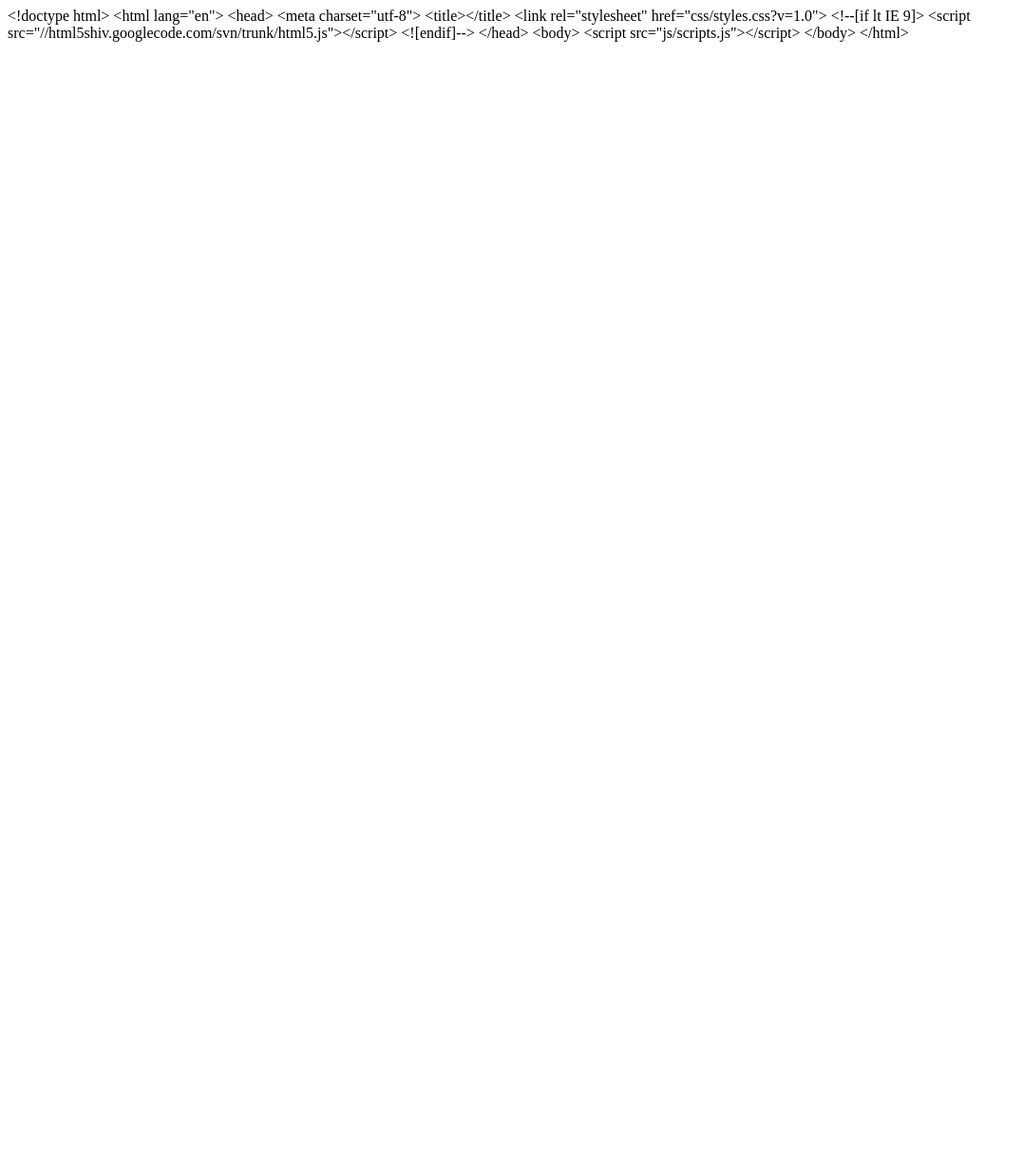
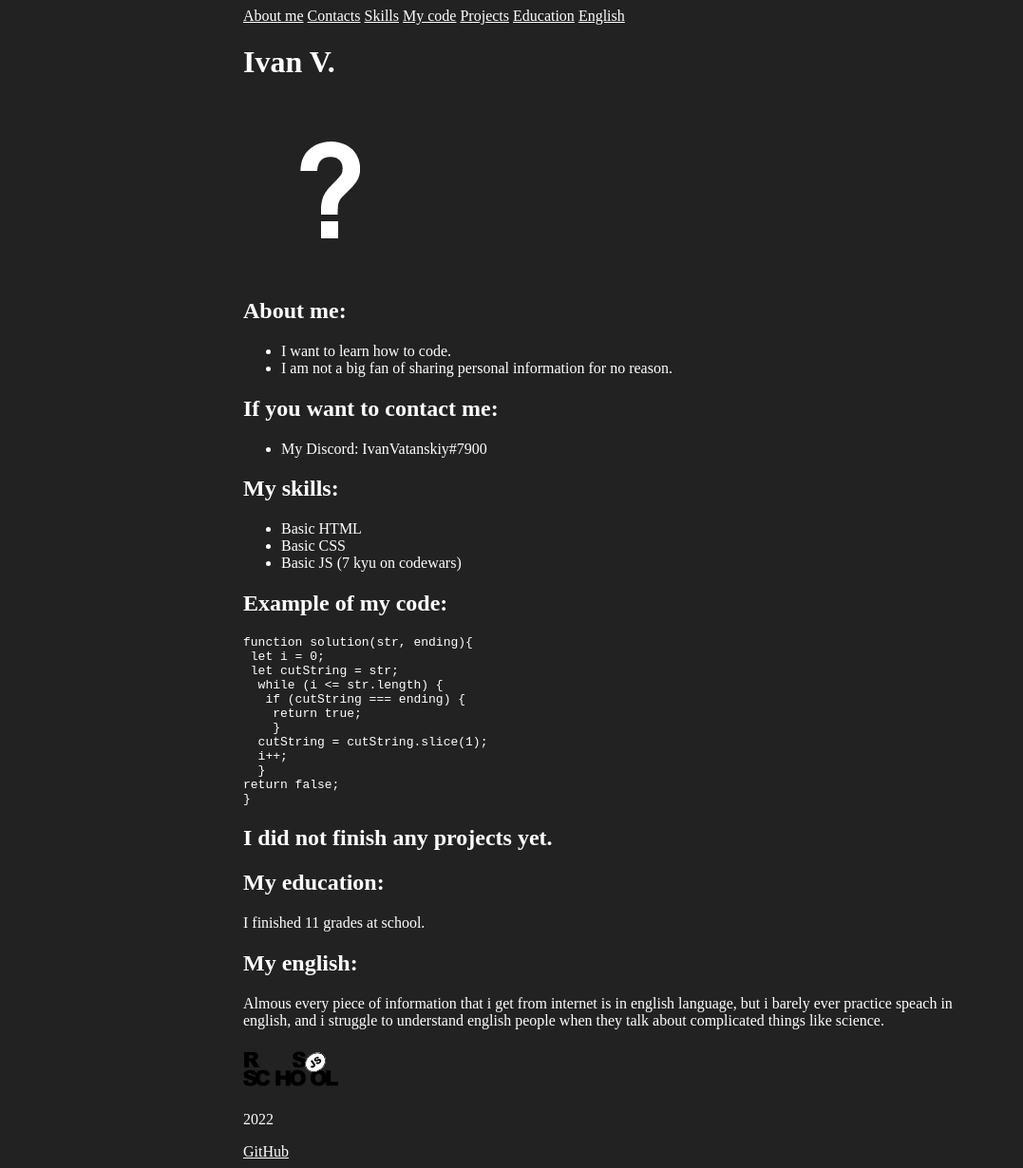
Before and after one commit to VatanskiyIvan/rsschool-cv, a plain HTML site: page index.html in a window 1280 px wide. Shown: the whole page at 95% size, without its empty margins (0-1077 px from the left). Before the commit the page ends 800 px from the top, so only its background shows below. Drawn offline with Linux system fonts and the light colour scheme.

Commit message:
CV finish

```diff
--- a/index.html
+++ b/index.html
@@ -1,18 +1,64 @@
-&lt;!doctype html&gt;
-&lt;html lang=&quot;en&quot;&gt;
-&lt;head&gt;
-  &lt;meta charset=&quot;utf-8&quot;&gt;
-
-  &lt;title&gt;&lt;/title&gt;
-
-  &lt;link rel=&quot;stylesheet&quot; href=&quot;css/styles.css?v=1.0&quot;&gt;
-
-  &lt;!--[if lt IE 9]&gt;
-    &lt;script src=&quot;//html5shiv.googlecode.com/svn/trunk/html5.js&quot;&gt;&lt;/script&gt;
-  &lt;![endif]--&gt;
-&lt;/head&gt;
-
-&lt;body&gt;
-  &lt;script src=&quot;js/scripts.js&quot;&gt;&lt;/script&gt;
-&lt;/body&gt;
-&lt;/html&gt;
+<!DOCTYPE html>
+<html lang="en">
+  <head>
+    <title>Ivan V.</title>
+    <meta charset="utf-8">
+    <meta name="viewport" content="width=device-width, initial-scale=1.0">
+    <link rel="stylesheet" href="style.css">
+  </head>
+  <body>
+    <nav id="nav-bar">
+      <a class="nav-link" href="#AboutMe">About me</a>
+      <a class="nav-link" href="#Contacts">Contacts</a>
+      <a class="nav-link" href="#Skills">Skills</a>
+      <a class="nav-link" href="#MyCode">My code</a>
+      <a class="nav-link" href="#Projects">Projects</a>
+      <a class="nav-link" href="#Education">Education</a>
+      <a class="nav-link" href="#English">English</a>
+    </nav>
+    <h1>Ivan V.</h1>
+    <img src="assets/avatar.png" alt="my avatar">
+    <h2 id="AboutMe">About me:</h2>
+    <ul>
+     <li>I want to learn how to code.</li>
+     <li>I am not a big fan of sharing personal information for no reason.</li>
+    </ul>
+    <h2 id="Contacts">If you want to contact me:</h2>
+    <ul>
+      <li>My Discord: IvanVatanskiy#7900</li>
+    </ul>
+    <h2 id="Skills">My skills:</h2>
+    <ul>
+      <li>Basic HTML</li>
+      <li>Basic CSS</li>
+      <li>Basic JS (7 kyu on codewars)</li>
+    </ul>
+    <h2 id="MyCode">Example of my code:</h2>
+    <pre>
+function solution(str, ending){
+ let i = 0;
+ let cutString = str;
+  while (i &lt;= str.length) {
+   if (cutString === ending) {
+    return true;
+    }
+  cutString = cutString.slice(1);
+  i++;
+  }
+return false;
+}
+</pre>
+    <h2 id="Projects">I did not finish any projects yet.</h2>
+    <h2 id="Education">My education:</h2>
+    <p>I finished 11 grades at school.</p>
+    <h2 id="English">My english:</h2>
+    <p>Almous every piece of information that i get from internet
+is in english language, but i barely ever practice speach in english,
+and i struggle to understand english people when they talk about complicated things like science.</p>
+<footer>
+  <a href="https://rs.school/js-stage0/"><img src="assets/rs_school_js.svg" alt="RSS logo" width="100" height="50"></a>
+  <p>2022</p>
+  <a href="https://github.com/VatanskiyIvan">GitHub</a>
+</footer>
+  </body>
+</html>
--- a/style.css
+++ b/style.css
@@ -1,3 +1,10 @@
 body {
-  color: #777;
+  margin-left: auto;
+  margin-right: auto;
+  width: 60%;
+  color: white;
+  background-color: rgb(34, 34, 34);
 }
+a {
+  color:white;
+}
```
Also changed, not shown: assets/avatar.png (added), assets/rs_school_js.svg (added), 1 other file.
